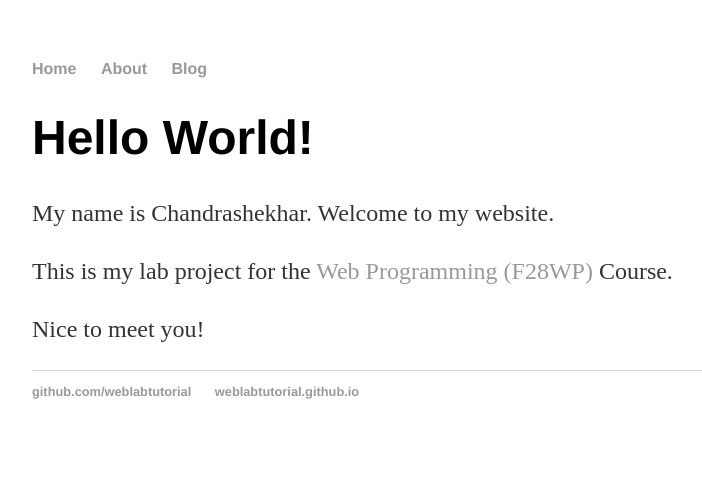
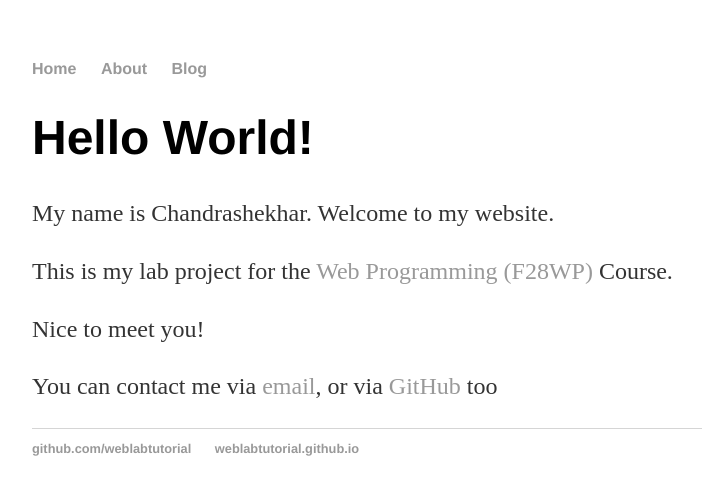
Before and after one commit to cr2007/F28WP-Lab1, a Jekyll site: the page built from about/index.html, in a window 1280 px wide. Shown: the top 495 px of the page, without its empty margins (160-862 px from the left). Built offline with Jekyll 4.4.1, drawn with Linux system fonts in a browser that asks for light colours.

Commit message:
Adds Contact Info for About page

```diff
--- a/about/index.html
+++ b/about/index.html
@@ -10,3 +10,5 @@ title: Web Programming
 <p>This is my lab project for the <a href="https://www.hw.ac.uk/documents/pams/202122/F28WP_202122.pdf">Web Programming (F28WP)</a> Course.</p>
 
 <p>Nice to meet you!</p>
+
+<p>You can contact me via <a href="mailto:cr2007@hw.ac.uk">email</a>, or via <a href="https://github.com/cr2007">GitHub</a> too</p>
```
